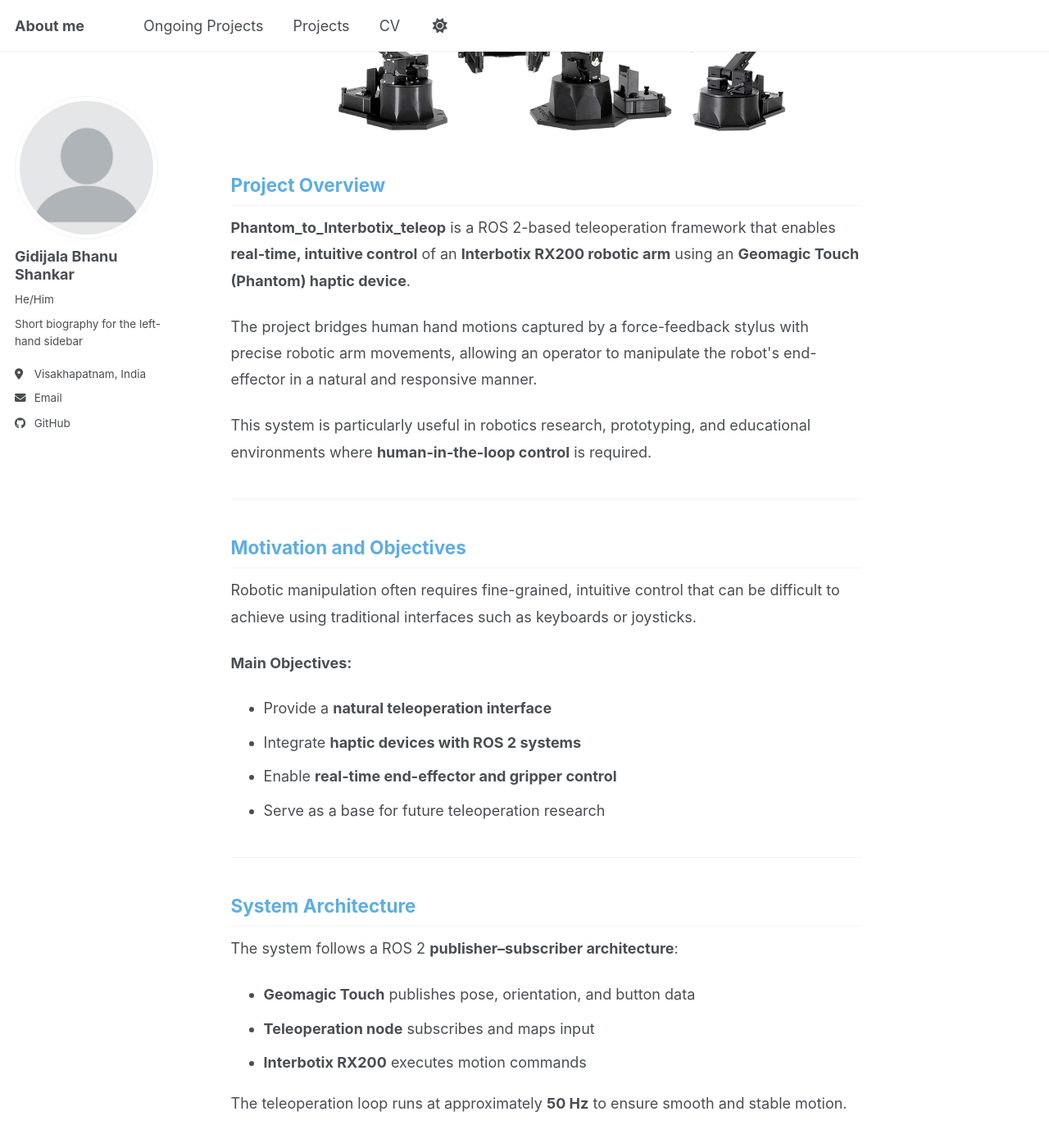
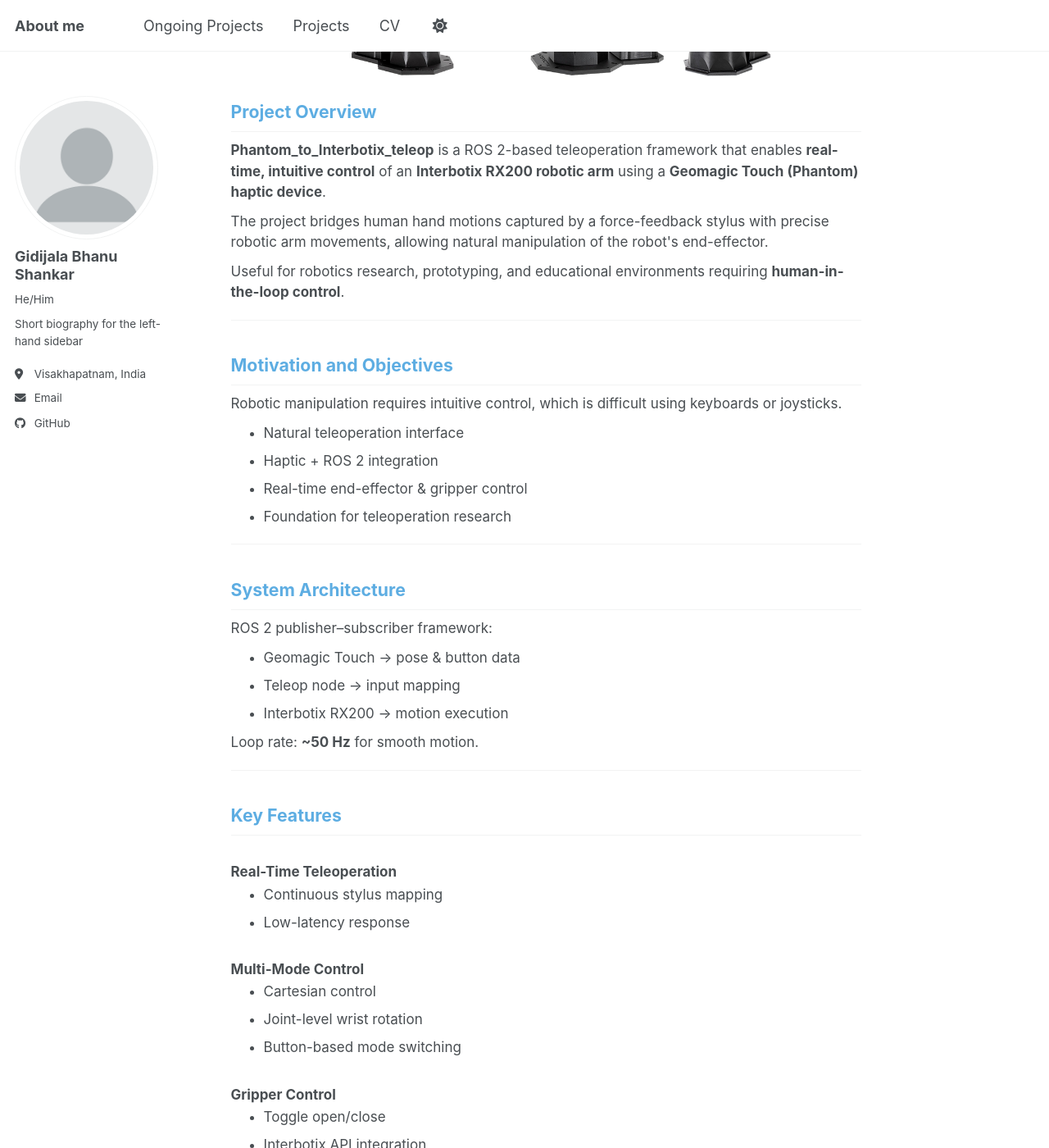
Before and after one commit to Drunk-ed/Drunk-ed.github.io, a Jekyll site: the page built from _portfolio/portfolio-2.html, in a window 1280 px wide and 1400 px high, scrolled down 400 px. Shown: the whole window at 82% size. Built offline with Jekyll 4.4.1, drawn with Linux system fonts in a browser that asks for light colours; a script bundle is joined from its source files by our own code; library files that are not in the unit come from our copies; some of the changed text lies outside the part shown.

Commit message:
Fix typos and improve formatting in portfolio-2.html for better readability

```diff
--- a/_portfolio/portfolio-2.html
+++ b/_portfolio/portfolio-2.html
@@ -1,101 +1,96 @@
 ---
-title: "Coordinated Bimanual Teleoperation via Haptic Device copy"
-excerpt: "BBuilt a real-time bimanual control system in ROS 2 where a secondary ReactorX-200 robot arm mirrors the movements of a teleoperated leader arm."
+title: "Coordinated Bimanual Teleoperation via Haptic Device"
+excerpt: "Built a real-time bimanual control system in ROS 2 where a secondary ReactorX-200 robot arm mirrors the movements of a teleoperated leader arm."
 collection: portfolio
 ---
 
-<div style="max-width:900px; margin:auto; line-height:1.8; font-size:18px;">
+<div style="max-width:900px; margin:auto; line-height:1.5; font-size:17px;">
 
 <!-- Image -->
-<div style="text-align:center; margin:40px 0;">
+<div style="text-align:center; margin:20px 0;">
   <img src="/images/image.png" alt="Bimanual Teleoperation"
-       style="max-width:80%; border-radius:10px;">
+       style="max-width:75%; border-radius:8px;">
 </div>
 
 <!-- Project Overview -->
-<h2 style="color:#5dade2; margin-top:40px;">Project Overview</h2>
+<h2 style="color:#5dade2; margin-top:20px; margin-bottom:10px;">Project Overview</h2>
 
-<p>
+<p style="margin-bottom:10px;">
 <strong>Phantom_to_Interbotix_teleop</strong> is a ROS 2-based teleoperation
 framework that enables <strong>real-time, intuitive control</strong> of an
-<strong>Interbotix RX200 robotic arm</strong> using an
+<strong>Interbotix RX200 robotic arm</strong> using a
 <strong>Geomagic Touch (Phantom) haptic device</strong>.
 </p>
 
-<p>
+<p style="margin-bottom:10px;">
 The project bridges human hand motions captured by a force-feedback stylus
-with precise robotic arm movements, allowing an operator to manipulate the
-robot's end-effector in a natural and responsive manner.
+with precise robotic arm movements, allowing natural manipulation of the
+robot's end-effector.
 </p>
 
-<p>
-This system is particularly useful in robotics research, prototyping, and
-educational environments where <strong>human-in-the-loop control</strong> is
-required.
+<p style="margin-bottom:10px;">
+Useful for robotics research, prototyping, and educational environments
+requiring <strong>human-in-the-loop control</strong>.
 </p>
 
-<hr style="margin:40px 0;">
+<hr style="margin:20px 0;">
 
 <!-- Motivation -->
-<h2 style="color:#5dade2;">Motivation and Objectives</h2>
+<h2 style="color:#5dade2; margin-bottom:10px;">Motivation and Objectives</h2>
 
-<p>
-Robotic manipulation often requires fine-grained, intuitive control that can
-be difficult to achieve using traditional interfaces such as keyboards or
-joysticks.
+<p style="margin-bottom:10px;">
+Robotic manipulation requires intuitive control, which is difficult using
+keyboards or joysticks.
 </p>
 
-<p><strong>Main Objectives:</strong></p>
-
-<ul>
-  <li>Provide a <strong>natural teleoperation interface</strong></li>
-  <li>Integrate <strong>haptic devices with ROS 2 systems</strong></li>
-  <li>Enable <strong>real-time end-effector and gripper control</strong></li>
-  <li>Serve as a base for future teleoperation research</li>
+<ul style="margin-top:5px; margin-bottom:10px;">
+  <li>Natural teleoperation interface</li>
+  <li>Haptic + ROS 2 integration</li>
+  <li>Real-time end-effector & gripper control</li>
+  <li>Foundation for teleoperation research</li>
 </ul>
 
-<hr style="margin:40px 0;">
+<hr style="margin:20px 0;">
 
 <!-- Architecture -->
-<h2 style="color:#5dade2;">System Architecture</h2>
+<h2 style="color:#5dade2; margin-bottom:10px;">System Architecture</h2>
 
-<p>
-The system follows a ROS 2 <strong>publisher–subscriber architecture</strong>:
+<p style="margin-bottom:10px;">
+ROS 2 publisher–subscriber framework:
 </p>
 
-<ul>
-  <li><strong>Geomagic Touch</strong> publishes pose, orientation, and button data</li>
-  <li><strong>Teleoperation node</strong> subscribes and maps input</li>
-  <li><strong>Interbotix RX200</strong> executes motion commands</li>
+<ul style="margin-top:5px; margin-bottom:10px;">
+  <li>Geomagic Touch → pose & button data</li>
+  <li>Teleop node → input mapping</li>
+  <li>Interbotix RX200 → motion execution</li>
 </ul>
 
-<p>
-The teleoperation loop runs at approximately
-<strong>50 Hz</strong> to ensure smooth and stable motion.
+<p style="margin-bottom:10px;">
+Loop rate: <strong>~50 Hz</strong> for smooth motion.
 </p>
 
-<hr style="margin:40px 0;">
+<hr style="margin:20px 0;">
 
 <!-- Features -->
-<h2 style="color:#5dade2;">Key Features</h2>
+<h2 style="color:#5dade2; margin-bottom:10px;">Key Features</h2>
 
-<h3>Real-Time Teleoperation</h3>
-<ul>
-  <li>Continuous stylus-to-end-effector mapping</li>
-  <li>Low-latency response suitable for manipulation tasks</li>
+<h3 style="margin-bottom:5px;">Real-Time Teleoperation</h3>
+<ul style="margin-top:5px;">
+  <li>Continuous stylus mapping</li>
+  <li>Low-latency response</li>
 </ul>
 
-<h3>Multi-Mode Control</h3>
-<ul>
-  <li>Cartesian end-effector control</li>
+<h3 style="margin-bottom:5px;">Multi-Mode Control</h3>
+<ul style="margin-top:5px;">
+  <li>Cartesian control</li>
   <li>Joint-level wrist rotation</li>
   <li>Button-based mode switching</li>
 </ul>
 
-<h3>Gripper Control</h3>
-<ul>
-  <li>Toggle-based open/close control</li>
-  <li>Integrated with Interbotix gripper APIs</li>
+<h3 style="margin-bottom:5px;">Gripper Control</h3>
+<ul style="margin-top:5px;">
+  <li>Toggle open/close</li>
+  <li>Interbotix API integration</li>
 </ul>
 
 </div>
```
